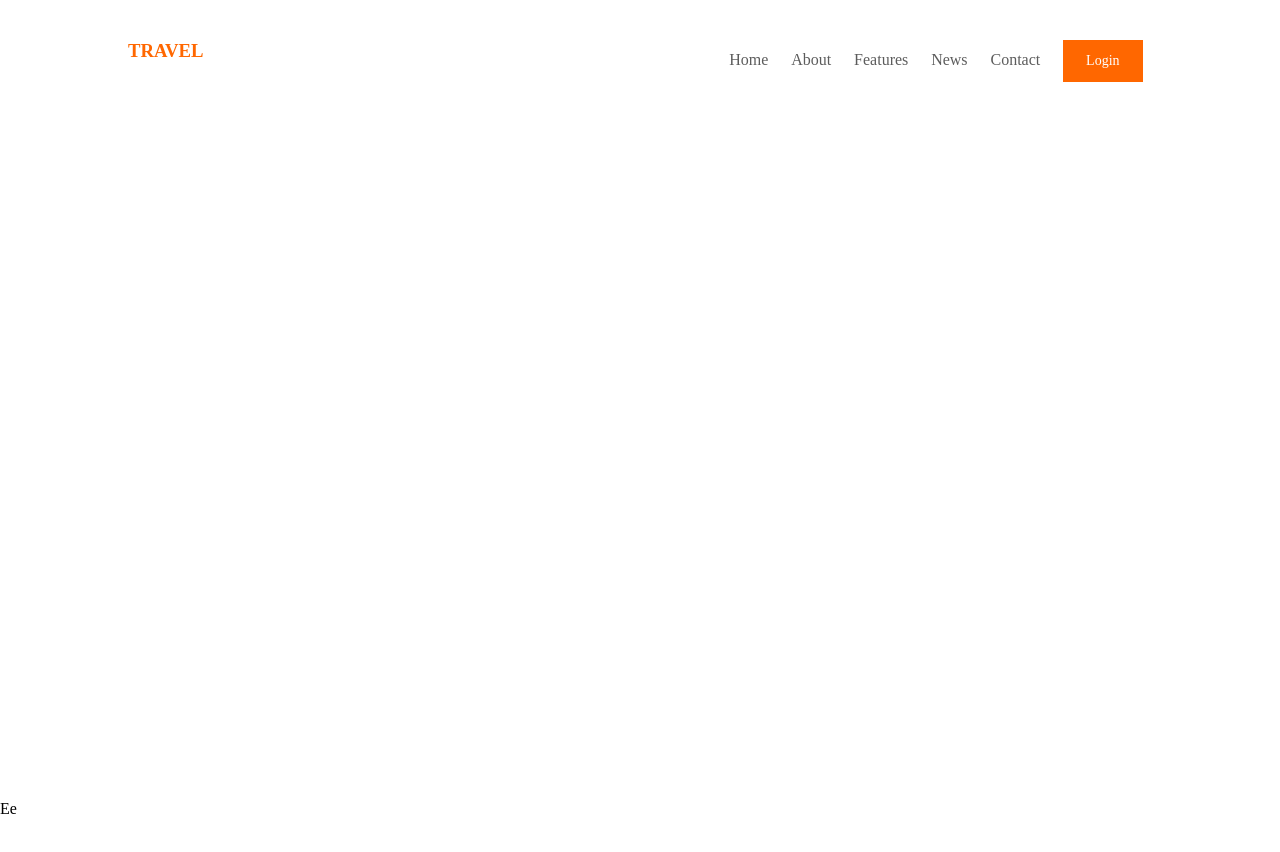
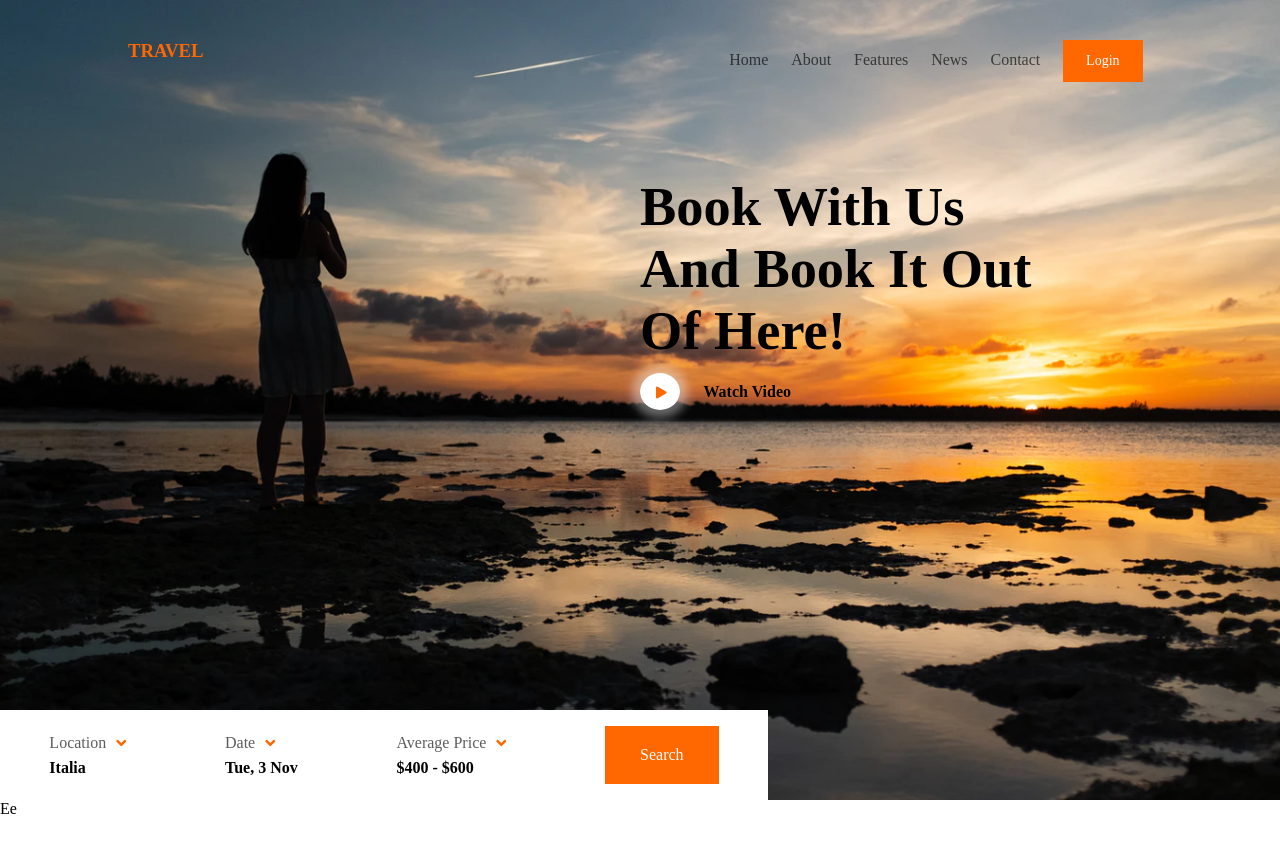
Before and after one commit to dinno-invis1ble/html-css-travel, a plain HTML site: page index.html in a window 1280 px wide. Shown: the top 852 px of the page. Drawn offline with Linux system fonts and the light colour scheme.

Commit message:
Head finished

```diff
--- a/index.html
+++ b/index.html
@@ -4,12 +4,30 @@
     <meta charset="UTF-8">
     <meta http-equiv="X-UA-Compatible" content="IE=edge">
     <meta name="viewport" content="width=device-width, initial-scale=1.0">
+    <link rel="stylesheet" href="https://cdnjs.cloudflare.com/ajax/libs/font-awesome/5.15.2/css/all.min.css" />
     <link rel="stylesheet" href="./style.css" type="text/css">
     <title>Travel</title>
 </head>
 <body>
     <div class="container">
         <div class="head">
+            <div class="box-head">
+                <div class="box_head_item">
+                    <p>Location <i class="fa fa-angle-down color_orange"></i></p>
+                    <p>Italia</p>
+                </div>
+                <div class="box_head_item">
+                    <p>Date <i class="fa fa-angle-down color_orange"></i></p>
+                    <p>Tue, 3 Nov</p>
+                </div>
+                <div class="box_head_item">
+                    <p>Average Price <i class="fa fa-angle-down color_orange"></i></p>
+                    <p>$400 - $600</p>
+                </div>
+                <div class="submit_btn">
+                    <p>Search</p>
+                </div>
+            </div>
             <div class="header">
                 <div class="logo">
                     <h3>Travel</h3>
@@ -25,6 +43,17 @@
                     </ul>
                 </div>
             </div>
+            <div class="head_title">
+                <h1>
+                    Book with us <br>
+                    and book it out <br>
+                    of here!
+                </h1>
+                <div>
+                    <span><i class="fa fa-play color_orange"></i></span>
+                    <p>Watch Video</p>
+                </div>
+            </div>
         </div>
         <div class="projects">
             <p>Ee</p>
--- a/style.css
+++ b/style.css
@@ -12,6 +12,10 @@
 
 .head {
     height: 100vh;
+    background-image: url('./head4.webp');
+    background-repeat: no-repeat;
+    background-size: cover;
+    position: relative;
 }
 
 .header {
@@ -38,6 +42,7 @@
     display: inline-block;
     margin: 0 2%;
     color: rgba(0, 0, 0, 0.64);
+    /* color: #fff; */
 }
 
 .nav ul li:last-child {
@@ -47,7 +52,75 @@
     color: #fff;
 }
 
+.box-head {
+    width: 60%;
+    height: 90px;
+    position: absolute;
+    bottom: 0;
+    left: 0;
+    background-color: #fff;
+    display: flex;
+    justify-content: space-around;
+    align-items: center;
+}
 
+.box_head_item p:first-child {
+    color: rgba(0, 0, 0, 0.64);
+    margin-bottom: 7px;
+    display: flex;
+    align-items: center;
+    gap: 10px;
+}
+
+.box_head_item p:last-child {
+    color: rgba(0, 0, 0, 1);
+    font-weight: 700;
+
+}
+
+.box-head .submit_btn {
+    color: #fff;
+    background-color: #FF6700;
+    padding: 20px 35px;
+}
+
+.color_orange {
+    color: #FF6700;
+}
+
+.head_title {
+    width: 40%;
+    height: 50%;
+    margin: 4% 0 0 50%;
+}
+
+.head_title h1 {
+    text-transform: capitalize;
+    font-size: 3.4rem;
+}
+
+.head_title div {
+    margin-top: 4%;
+}
+
+.head_title div span {
+    background-color: #fff;
+    padding: 10px 13px;
+    border-radius: 50%;
+    -webkit-box-shadow: 0 0 10px 8px rgba(255, 255, 255, 0.4);
+    box-shadow: 0 0 10px 8px rgba(255, 255, 255, 0.4);
+}
+
+.head_title div span i {
+    font-size: 12px;
+    margin-left: 3px;
+}
+
+.head_title div p {
+    display: inline-block;
+    margin-left: 20px;
+    font-weight: 700;
+}
 
 .projects {
     height: 100vh;
```
Also changed, not shown: head4.webp (added).
